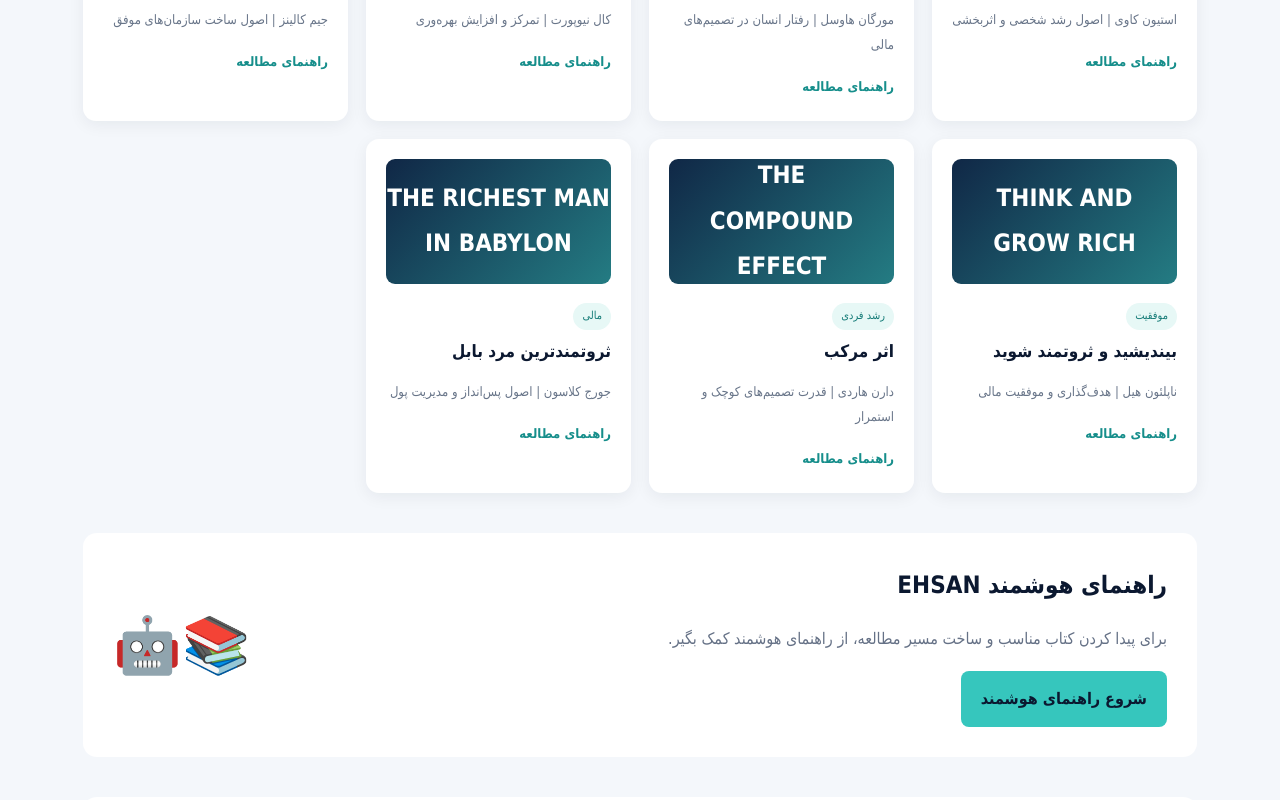
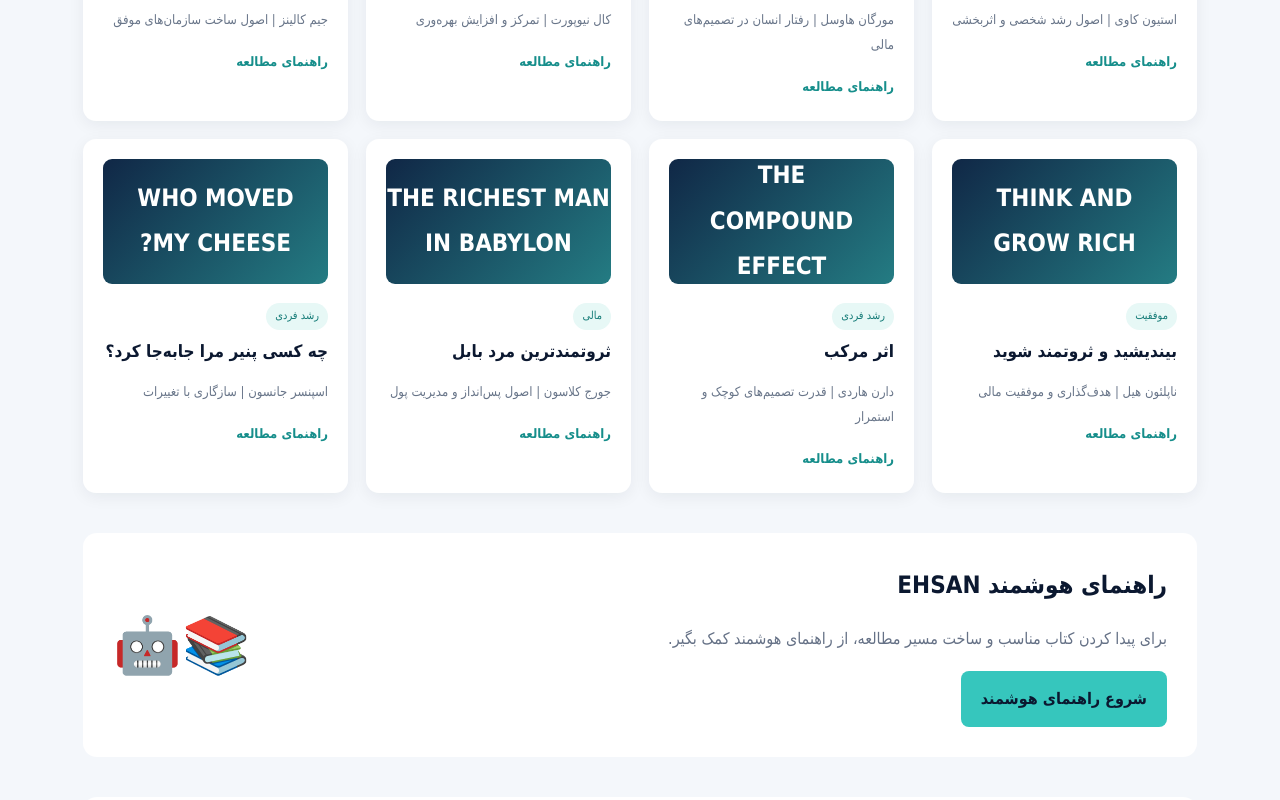
Before and after one commit to mojtabaloloei2-ship-it/Ehsan_Books, a plain HTML site: page index.html in a window 1280 px wide. Shown: the part 1280-2080 px from the top of the page. Drawn offline with Linux system fonts and the light colour scheme.

Commit message:
Update index.html

```diff
--- a/index.html
+++ b/index.html
@@ -47,7 +47,8 @@ main{max-width:1150px;margin:35px auto;padding:0 18px}
 .feature p{color:#657186}
 .no-result{display:none;background:white;padding:20px;border-radius:10px;margin-top:15px}
 footer{background:var(--navy);color:#dce5f2;text-align:center;padding:30px 15px;margin-top:50px}
-footer a{color:var(--turquoise);text-decoration:none;margin:5px 9px;font-size:13px}
+footer a{color:var
+  (--turquoise);text-decoration:none;margin:5px 9px;font-size:13px}
 footer p{font-size:12px}
 @media(max-width:650px){
 header{justify-content:center}
@@ -201,6 +202,14 @@ data-en="Darren Hardy | The Power of Small Choices and Consistency">دارن ه
 data-en="George Clason | Principles of Saving and Money Management">جورج کلاسون | اصول پس‌انداز و مدیریت پول</p>
 <a href="richest-man-in-babylon.html" data-fa="راهنمای مطالعه" data-en="Reading Guide">راهنمای مطالعه</a>
 </article>
+<article class="book" data-category="success" data-search="چه کسی پنیر مرا جابه‌جا کرد who moved my cheese">
+<div class="book-cover">WHO MOVED<br>MY CHEESE?</div>
+<span class="tag" data-fa="رشد فردی" data-en="Personal Growth">رشد فردی</span>
+<h3 data-fa="چه کسی پنیر مرا جابه‌جا کرد؟" data-en="Who Moved My Cheese?">چه کسی پنیر مرا جابه‌جا کرد؟</h3>
+<p data-fa="اسپنسر جانسون | سازگاری با تغییرات"
+data-en="Spencer Johnson | Adapting to Change">اسپنسر جانسون | سازگاری با تغییرات</p>
+<a href="who-moved-my-cheese.html" data-fa="راهنمای مطالعه" data-en="Reading Guide">راهنمای مطالعه</a>
+</article>
 </div>
 <div class="no-result" id="noResult" data-fa="کتابی با این عبارت پیدا نشد. موضوع دیگری را جست‌وجو کن."
 data-en="No books found. Try another search.">کتابی با این عبارت پیدا نشد. موضوع دیگری را جست‌وجو کن.</div>
```
